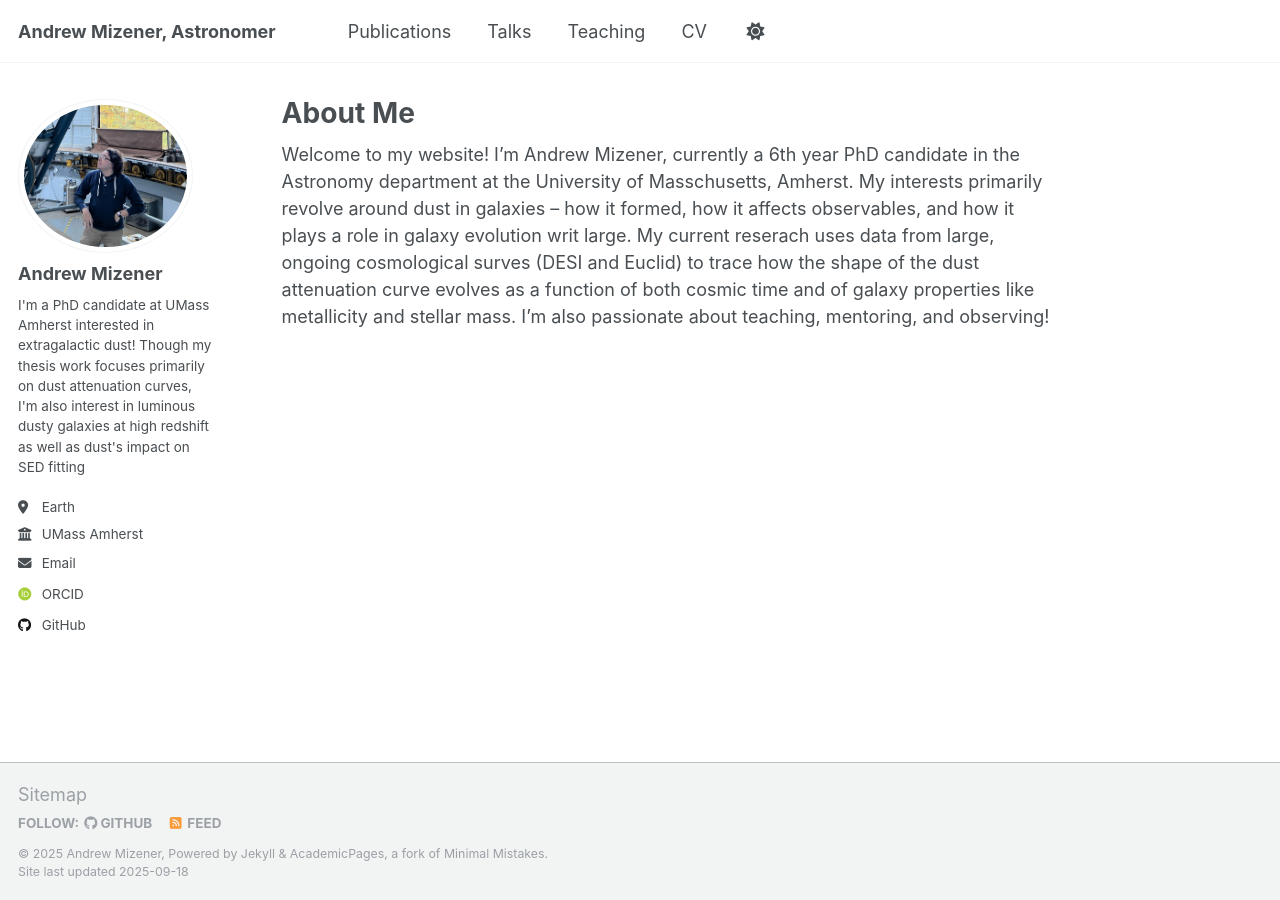
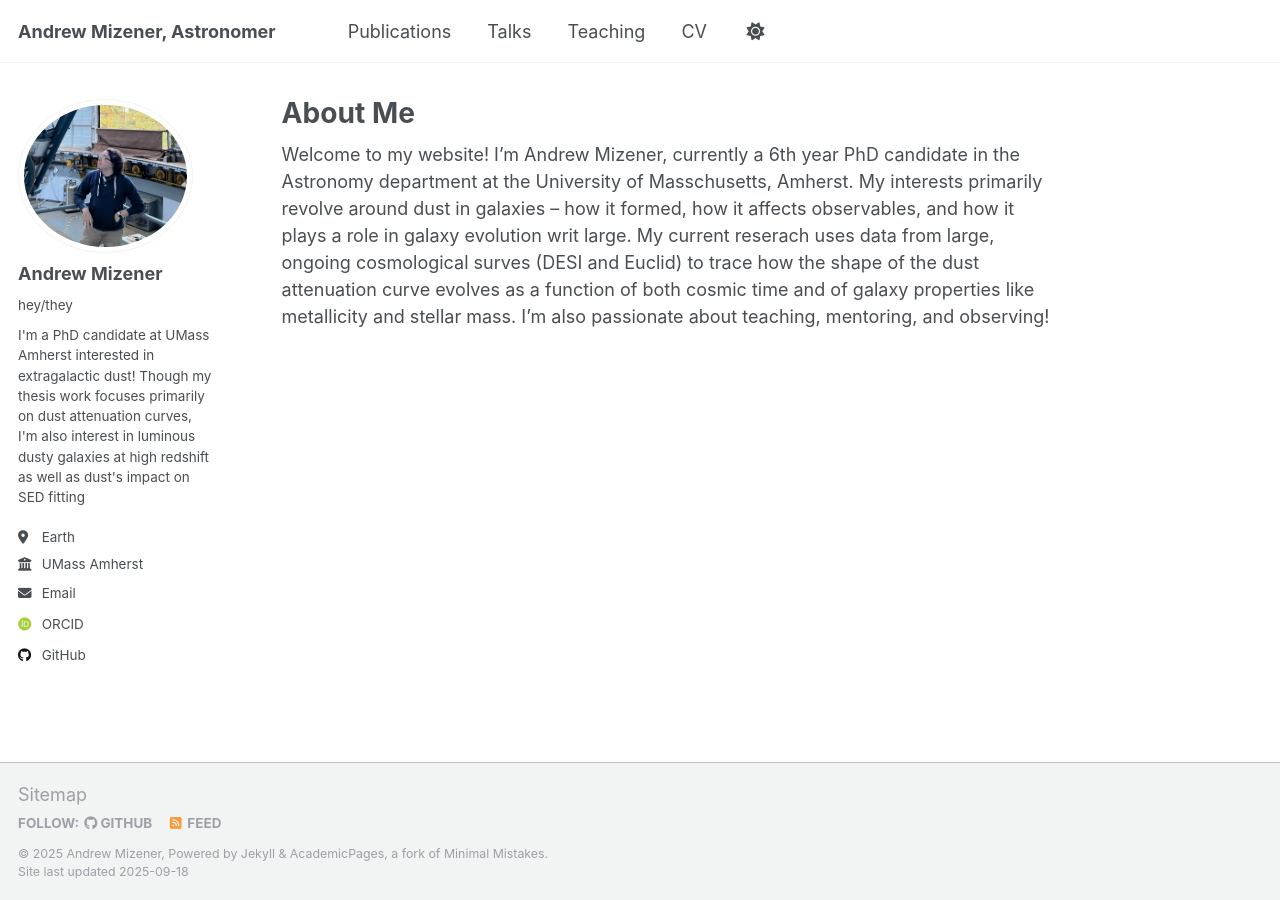
Before and after one commit to amizener64/amizener64.github.io, a Jekyll site: the page built from _pages/about.md, in a window 1280 px wide. Built offline with Jekyll 4.4.1, drawn with Linux system fonts in a browser that asks for light colours; some web fonts are replaced; a script that is not in the unit is left out.

Commit message:
Update _config.yml

```diff
--- a/_config.yml
+++ b/_config.yml
@@ -12,7 +12,7 @@ site_theme               : "default"
 title                    : "Andrew Mizener, Astronomer"
 title_separator          : "-"
 name                     : &name "Andrew Mizener"
-description              : &description "I'm a PhD candidate at UMass Amherst interested in extragalactic dust! Though my thesis work focuses primarily on dust attenuation curves, I'm also interest in luminous dusty galaxies at high redshift as well as dust's impact on SED fitting."
+description              : &description "I'm a PhD candidate at UMass Amherst interested in extragalactic dust! Though my thesis work focuses primarily on dust attenuation curves, I'm also interested in luminous dusty galaxies at high redshift as well as the impact of dust on SED fitting."
 url                      : https://amizener64.github.io # the base hostname & protocol for your site e.g. "https://[your GitHub username].github.io" or if you already have some other page hosted on Github then use "https://[your GitHub username].github.io/[Your Repo Name]"
 baseurl                  : "" # the subpath of your site, e.g. "/blog"
 repository               : "amizener64/amizener64.github.io"
@@ -24,7 +24,7 @@ author:
   # Biographic information
   avatar           : "profile-2.png"
   name             : "Andrew Mizener"
-  pronouns         : # example: "she/her"
+  pronouns         : "hey/they"
   bio              : "I'm a PhD candidate at UMass Amherst interested in extragalactic dust! Though my thesis work focuses primarily on dust attenuation curves, I'm also interest in luminous dusty galaxies at high redshift as well as dust's impact on SED fitting"
   location         : "Earth"
   employer         : "UMass Amherst"
```
